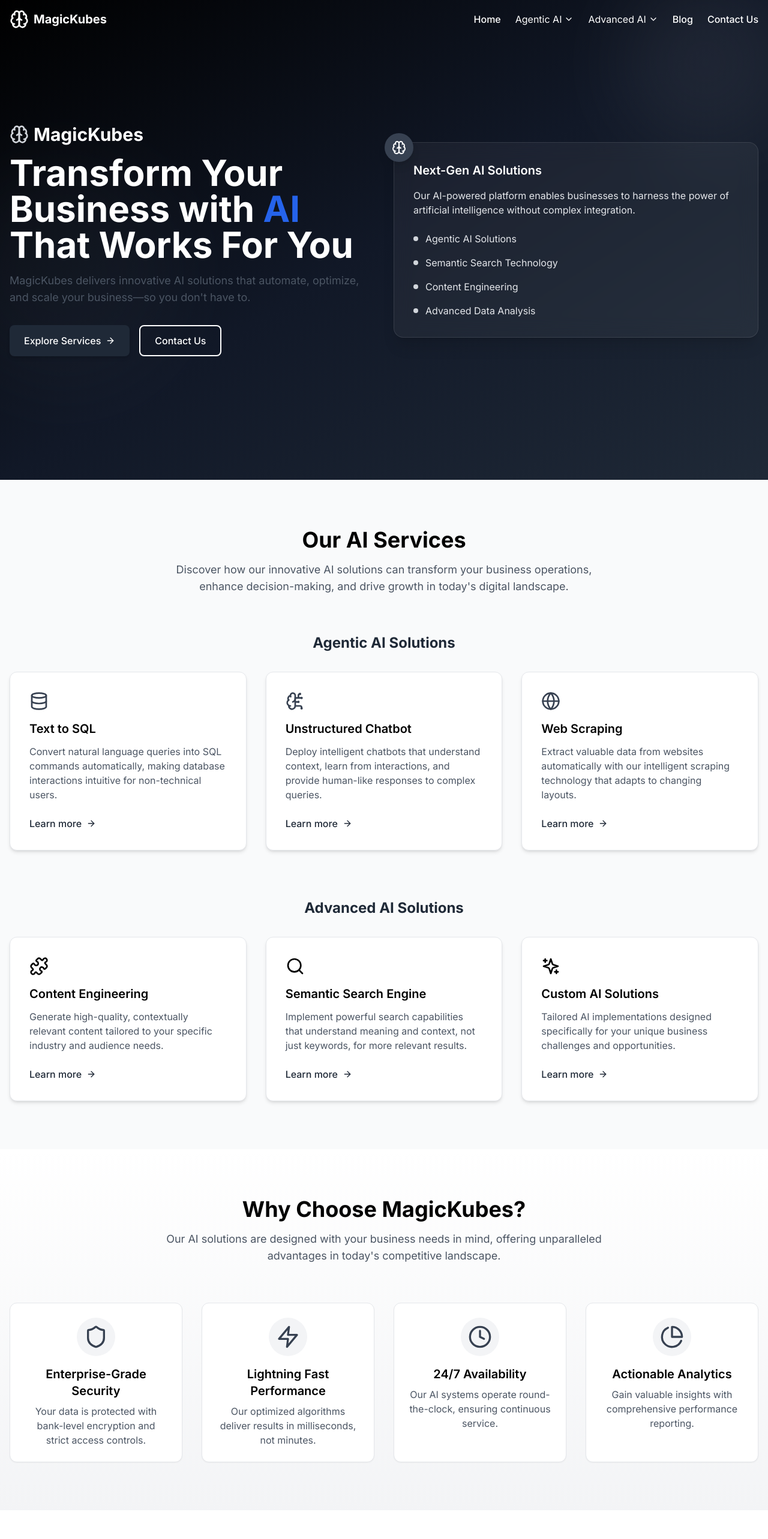
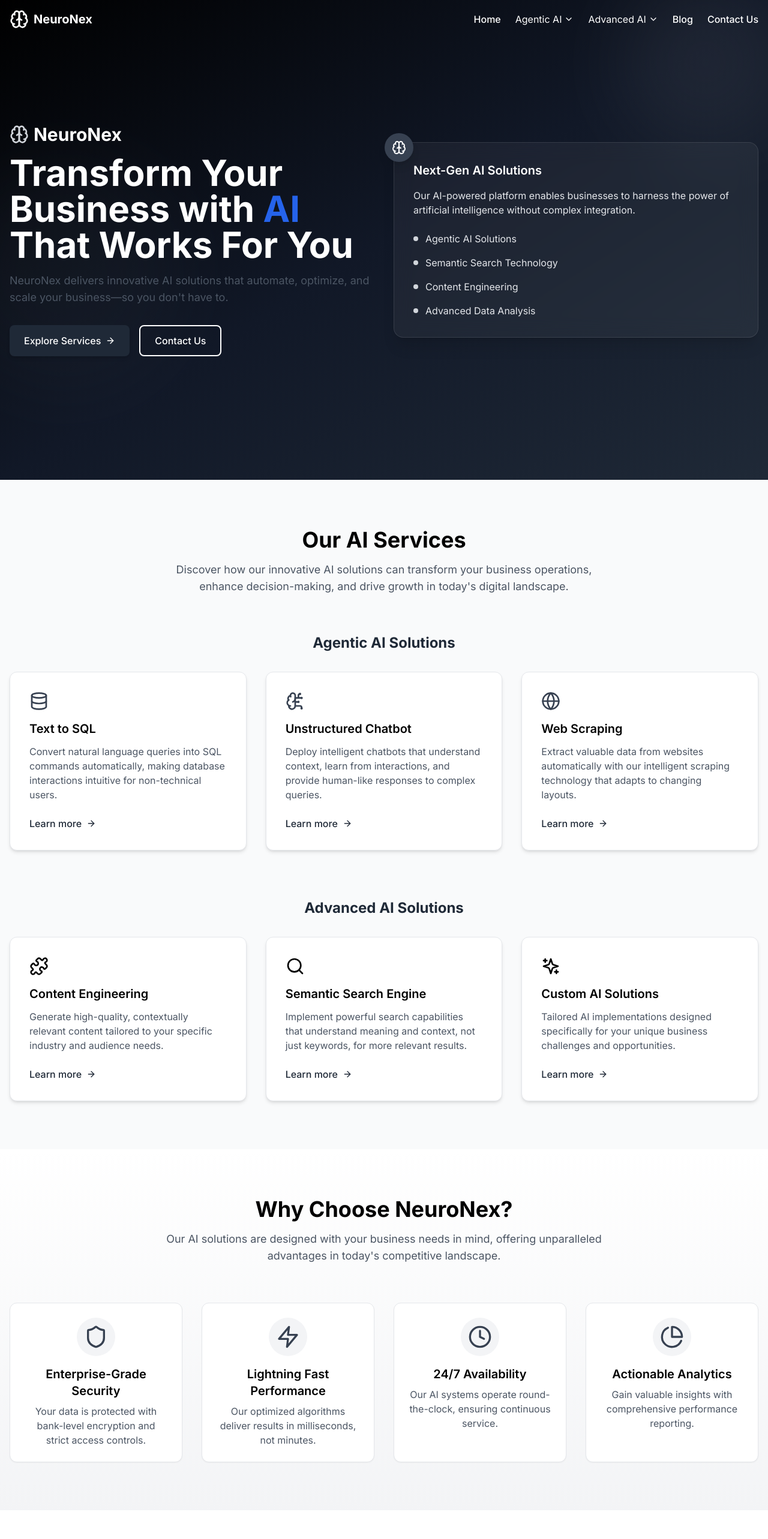
Before and after one commit to redlagicloop/staticSite, a Next.js app: page / in a window 1280 px wide. Shown: the top 2566 px of the page at 60% size. Built offline with nearby package versions, Linux system fonts and the light colour scheme.

Commit message:
Initial commit4

```diff
--- a/app/layout.tsx
+++ b/app/layout.tsx
@@ -5,8 +5,8 @@ import './globals.css'
 const inter = Inter({ subsets: ['latin'] })
 
 export const metadata: Metadata = {
-  title: 'MagicKubes - Innovative AI Solutions',
-  description: 'Transform your business with cutting-edge AI solutions from MagicKubes',
+  title: 'NeuroNex - Innovative AI Solutions',
+  description: 'Transform your business with cutting-edge AI solutions from NeuroNex',
 }
 
 export default function RootLayout({
--- a/components/ContactSection.tsx
+++ b/components/ContactSection.tsx
@@ -43,7 +43,7 @@ const ContactSection: React.FC = () => {
         <div className="text-center mb-16">
           <h2 className="text-3xl md:text-4xl font-bold text-black mb-4">Get in Touch</h2>
           <p className="text-body mb-8 max-w-2xl mx-auto">
-            Have a question or want to discuss how MagicKubes can help your business? We&apos;d love to hear from you!
+            Have a question or want to discuss how NeuroNex can help your business? We&apos;d love to hear from you!
           </p>
         </div>
 
--- a/components/FeaturesSection.tsx
+++ b/components/FeaturesSection.tsx
@@ -7,9 +7,9 @@ const FeaturesSection: React.FC = () => {
     <section className="py-20 bg-gradient-to-b from-white to-gray-100">
       <div className="container mx-auto px-4">
         <div className="text-center mb-16">
-          <h2 className="text-3xl md:text-4xl font-bold text-black mb-4">Why Choose MagicKubes?</h2>
+          <h2 className="text-3xl md:text-4xl font-bold text-black mb-4">Why Choose NeuroNex?</h2>
           <p className="text-lg text-gray-600 max-w-3xl mx-auto">
-            Our AI solutions are designed with your business needs in mind, offering unparalleled advantages in today's competitive landscape.
+            Our AI solutions are designed with your business needs in mind, offering unparalleled advantages in today&apos;s competitive landscape.
           </p>
         </div>
 
--- a/components/Footer.tsx
+++ b/components/Footer.tsx
@@ -9,7 +9,7 @@ const Footer: React.FC = () => {
           <div>
             <div className="flex items-center gap-2 mb-4">
               <Brain className="h-8 w-8 text-gray-300" />
-              <span className="text-xl font-bold">MagicKubes</span>
+              <span className="text-xl font-bold">NeuroNex</span>
             </div>
             <p className="text-gray-400 mb-6">
               Empowering the future with intelligent AI-driven solutions for businesses of all sizes.
@@ -68,7 +68,7 @@ const Footer: React.FC = () => {
         </div>
 
         <div className="pt-8 border-t border-gray-800 text-center text-gray-500">
-          <p>© {new Date().getFullYear()} MagicKubes. All rights reserved.</p>
+          <p>© {new Date().getFullYear()} NeuroNex. All rights reserved.</p>
         </div>
       </div>
     </footer>
--- a/components/Header.tsx
+++ b/components/Header.tsx
@@ -58,7 +58,7 @@ const Header: React.FC = () => {
       <div className="container mx-auto px-4 flex justify-between items-center">
         <a href="#" className={logoClasses}>
           <Brain className="h-8 w-8" />
-          <span>MagicKubes</span>
+          <span>NeuroNex</span>
         </a>
 
         {/* Desktop Navigation */}
--- a/components/HeroSection.tsx
+++ b/components/HeroSection.tsx
@@ -19,13 +19,13 @@ const HeroSection: React.FC = () => {
           <div className="text-white">
             <div className="flex items-center gap-2 mb-4">
               <Brain className="h-8 w-8 text-gray-300" />
-              <h1 className="text-3xl font-bold text-white">MagicKubes</h1>
+              <h1 className="text-3xl font-bold text-white">NeuroNex</h1>
             </div>
             <span className="block text-4xl md:text-6xl font-bold mb-4 heading-2xl">
               Transform Your Business with <span className="text-blue-600">AI</span> That Works For You
             </span>
             <p className="text-lg text-gray-600 mb-8 max-w-2xl mx-auto">
-              MagicKubes delivers innovative AI solutions that automate, optimize, and scale your business—so you don&apos;t have to.
+              NeuroNex delivers innovative AI solutions that automate, optimize, and scale your business—so you don&apos;t have to.
             </p>
             <div className="flex flex-wrap gap-4">
               <Button
--- a/package.json
+++ b/package.json
@@ -1,5 +1,5 @@
 {
-  "name": "magickubes-nextjs",
+  "name": "neuronex-nextjs",
   "private": true,
   "version": "0.0.0",
   "scripts": {
```
